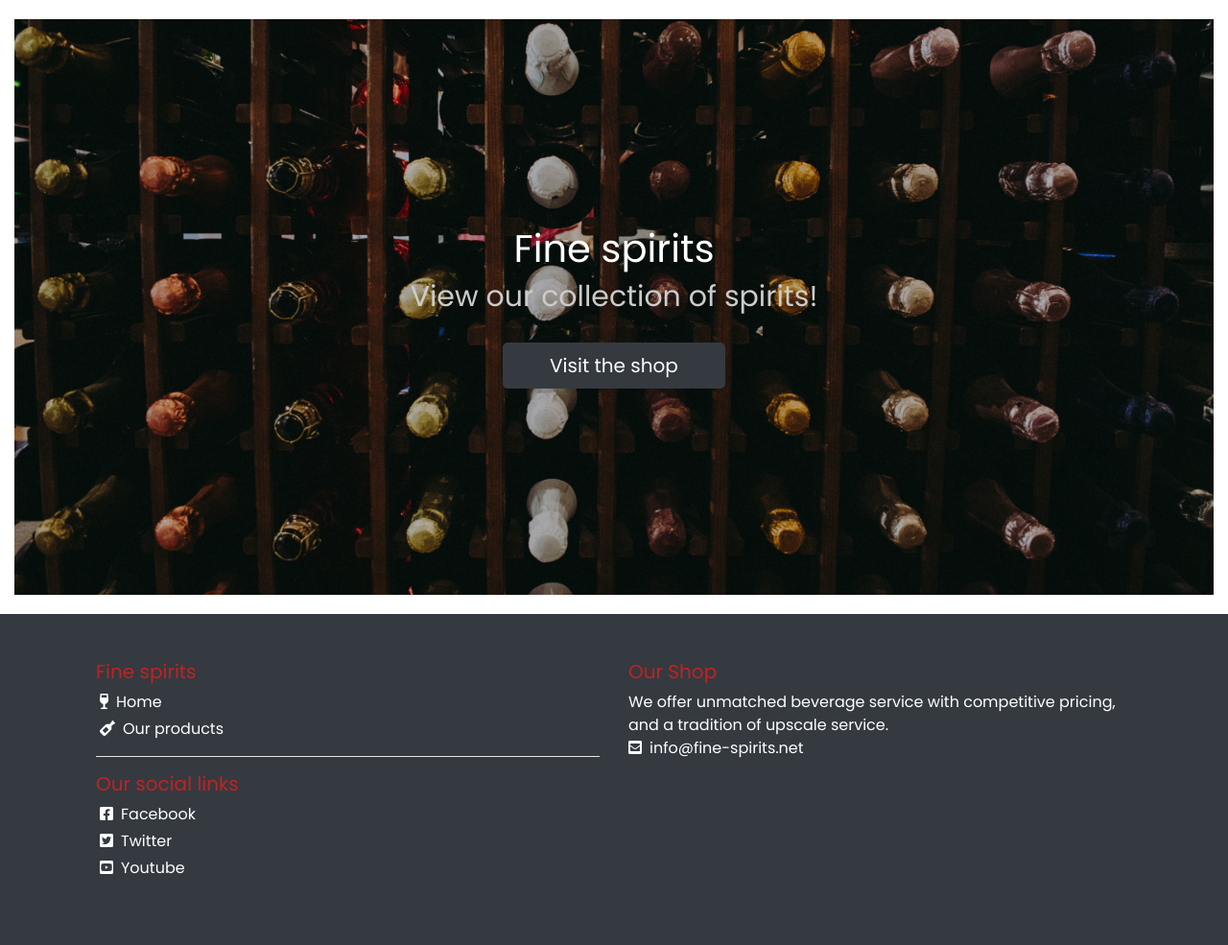
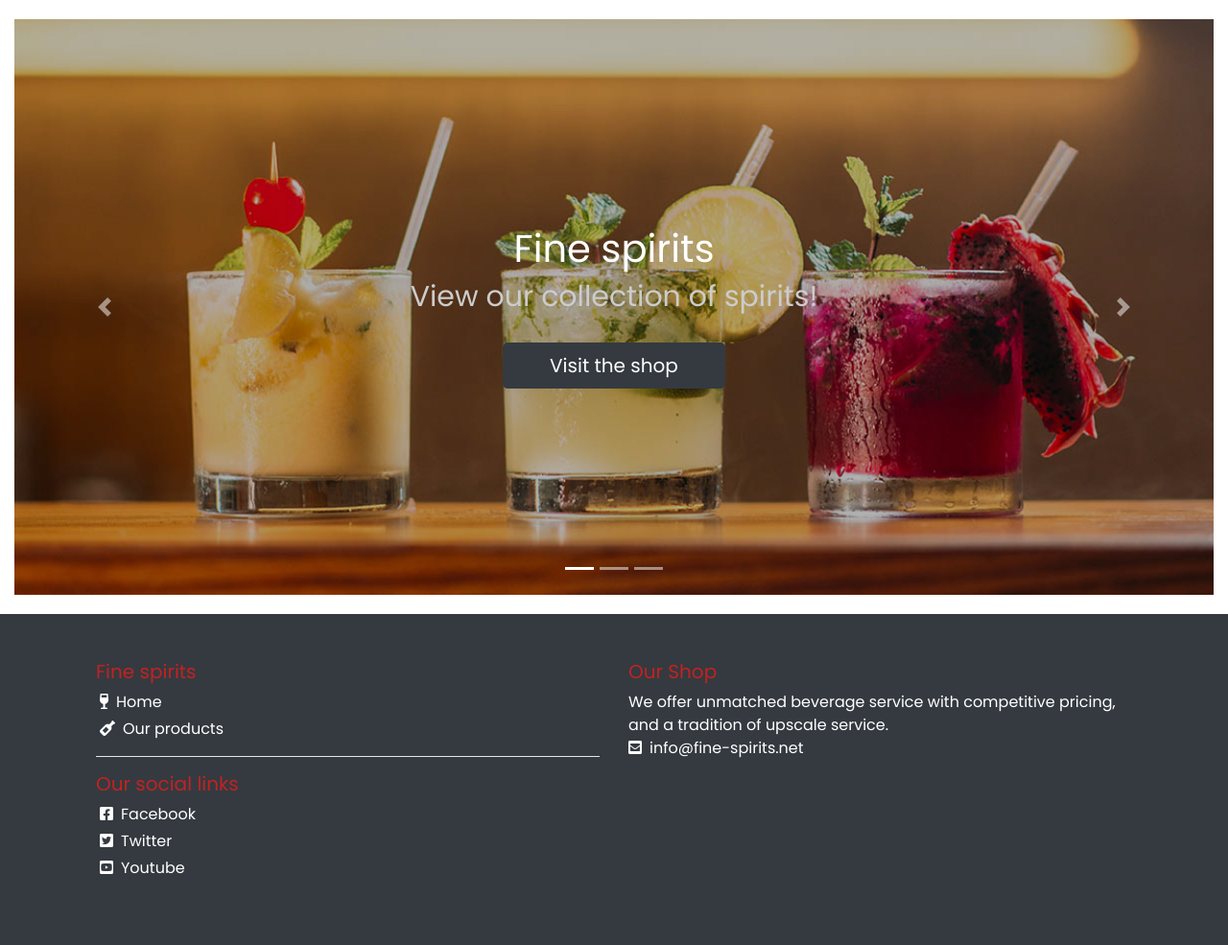
Before and after one commit to Code-Institute-Submissions/FrankN88-fine-spirits_AprResub, a Django app: page / in a window 1280 px wide. Shown: the part 129-1114 px from the top of the page at 96% size. Run offline with Django 3.2, Linux system fonts and the light colour scheme; some libraries are stand-ins or nearby versions.

Commit message:
Edited carousel in home page

```diff
--- a/home/templates/home/index.html
+++ b/home/templates/home/index.html
@@ -3,8 +3,13 @@
 
 {% block content %}
 
-	<div class="carousel slide" data-ride="carousel">
-	  <div class="carousel-inner">
+	<div class="carousel slide" id="carousel-home" data-ride="carousel">
+
+		<ol class="carousel-indicators">
+		    <li data-target="#carousel-home" data-slide-to="0" class="active"></li>
+		    <li data-target="#carousel-home" data-slide-to="1"></li>
+		    <li data-target="#carousel-home" data-slide-to="2"></li>
+		 </ol>
 
 	    <!-- FIRST SLIDE -->
 	    <div class="carousel-item active">
@@ -20,7 +25,53 @@
 	    </div>
 	    <!-- END FIRST SLIDE -->
 
-	  </div>
+	    <!-- SECOND SLIDE -->
+	    <div class="carousel-item">
+	    	<div class="carousel-details">
+	    		<div class="text-center">
+	    			<h2>Fine spirits</h2>
+	    			<h3>View our collection of spirits!</h3>
+	    			<a href="{% url 'products' %}" class="btn btn-dark btn-lg pl-5 pr-5" type="button">Visit the shop</a>
+	    		</div>
+	    	</div>
+	    	<div class="carousel-overlay"></div>
+	      	<img src="{% static 'img/slide_home2.jpg' %}" alt="Fine Spirits">
+	    </div>
+	    <!-- END SECOND SLIDE -->
+
+	    <!-- THIRD SLIDE -->
+	    <div class="carousel-item">
+	    	<div class="carousel-details">
+	    		<div class="text-center">
+	    			<h2>Fine spirits</h2>
+	    			<h3>View our collection of spirits!</h3>
+	    			<a href="{% url 'products' %}" class="btn btn-dark btn-lg pl-5 pr-5" type="button">Visit the shop</a>
+	    		</div>
+	    	</div>
+	    	<div class="carousel-overlay"></div>
+	      	<img src="{% static 'img/slide_home3.jpg' %}" alt="Fine Spirits">
+	    </div>
+	    <!-- END THIRD SLIDE -->
+
+		<a class="carousel-control-prev" role="button" href="#carousel-home" data-slide="prev">
+			<span class="carousel-control-prev-icon" aria-hidden="true"></span>
+			<span class="sr-only">Previous</span>
+		</a>
+		<a class="carousel-control-next" role="button" href="#carousel-home" data-slide="next">
+			<span class="carousel-control-next-icon" aria-hidden="true"></span>
+			<span class="sr-only">Next</span>
+		</a>
+
 	</div>
 
 {% endblock %}
+
+{% block postloadjs %}
+    <script type="text/javascript">
+    	$(function(){
+    		$('.carousel').carousel({
+    			interval: 2000
+    		});
+    	});
+    </script>
+{% endblock %}
```
Also changed, not shown: static/img/slide_home.jpg, static/img/slide_home2.jpg (added), static/img/slide_home3.jpg (added).
